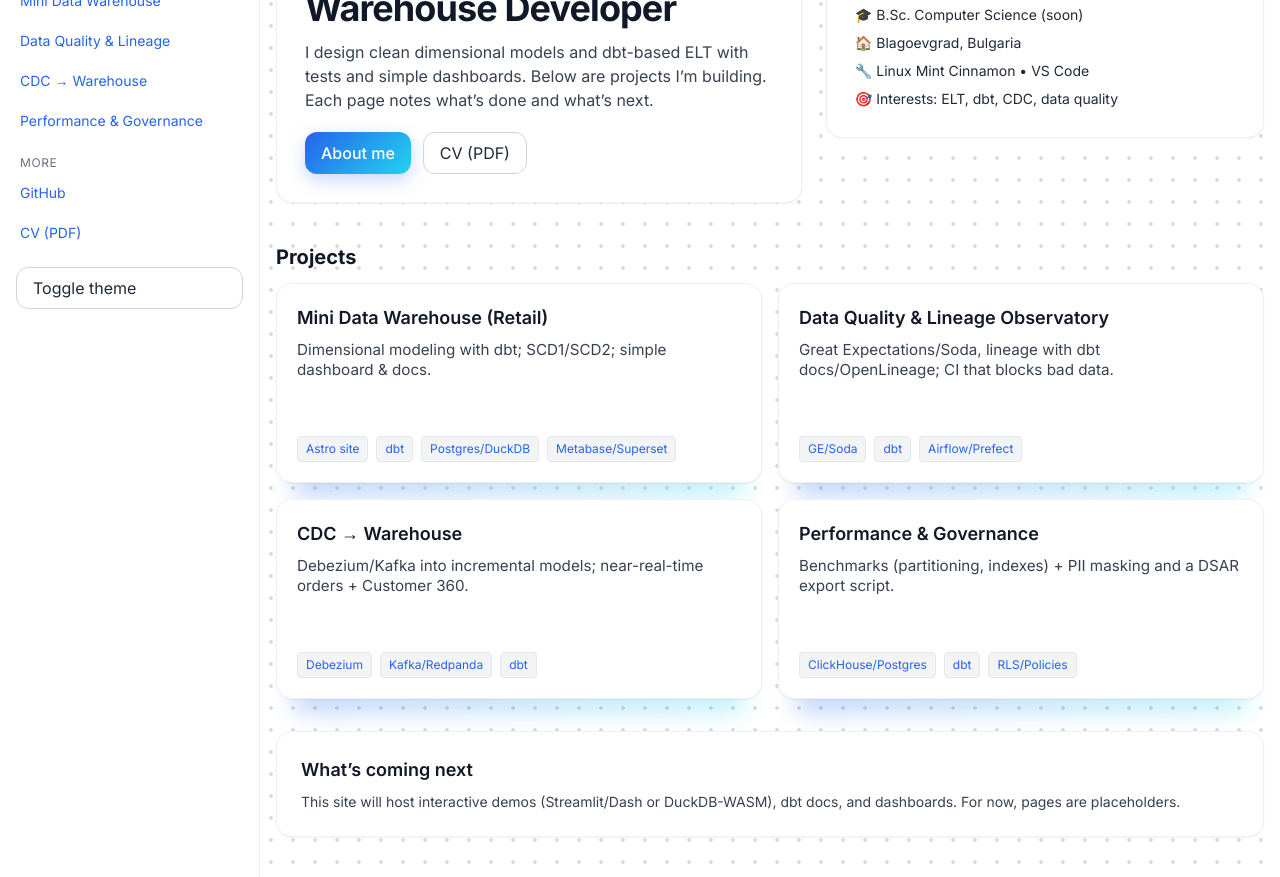
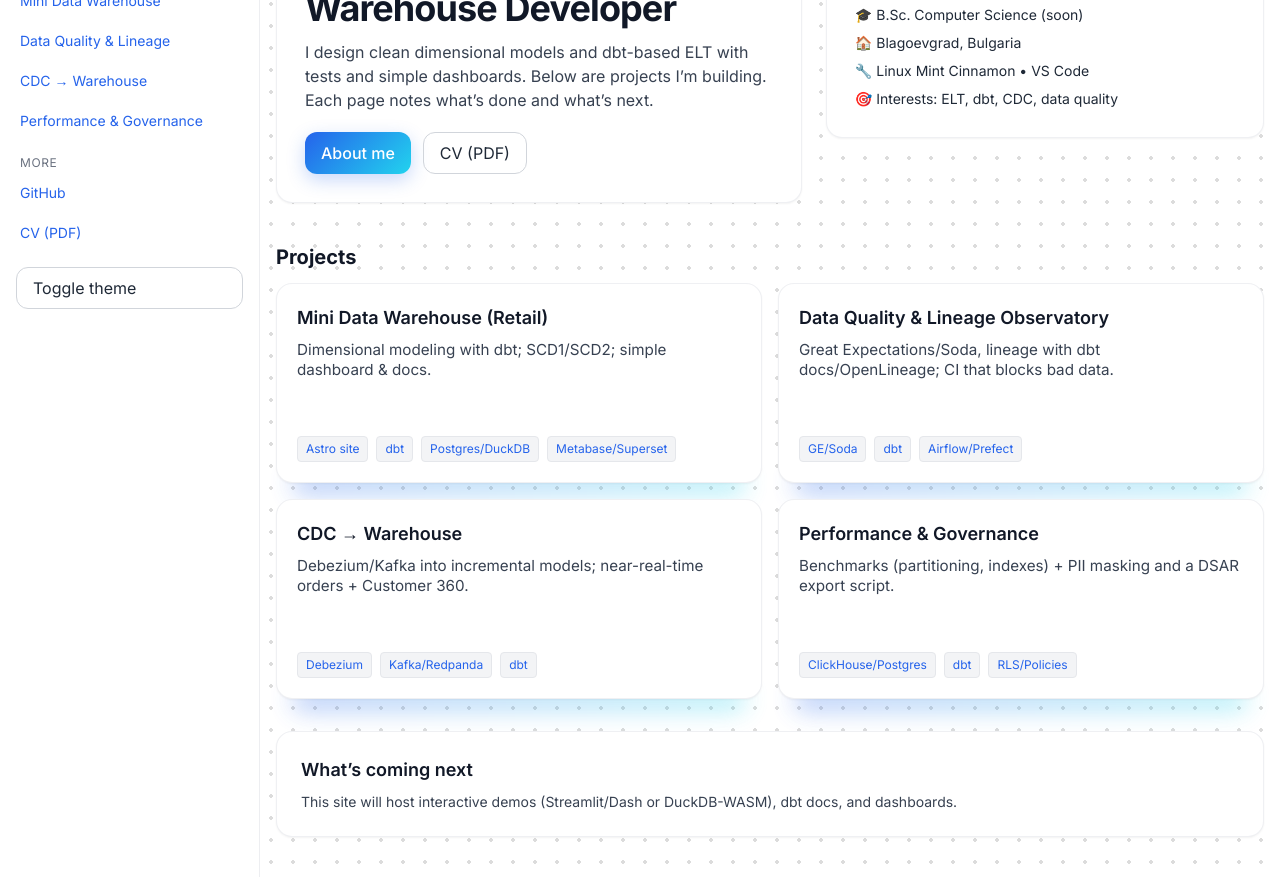
Before and after one commit to Nico-Ab/cv-project-website, an Astro site: page / in a window 1280 px wide. Shown: the part 161-1038 px from the top of the page. Built offline with nearby package versions, Linux system fonts and the light colour scheme; Astro itself is replaced by a stand-in of ours.

Commit message:
updated some information

```diff
--- a/src/pages/index.astro
+++ b/src/pages/index.astro
@@ -41,7 +41,7 @@
   <section class="card p-6 reveal" style="transition-delay:.15s">
     <h2 class="text-lg font-semibold mb-2">What’s coming next</h2>
     <p class="text-sm text-gray-700 dark:text-gray-300">
-      This site will host interactive demos (Streamlit/Dash or DuckDB-WASM), dbt docs, and dashboards. For now, pages are placeholders.
+      This site will host interactive demos (Streamlit/Dash or DuckDB-WASM), dbt docs, and dashboards.
     </p>
   </section>
 </BaseLayout>
```
